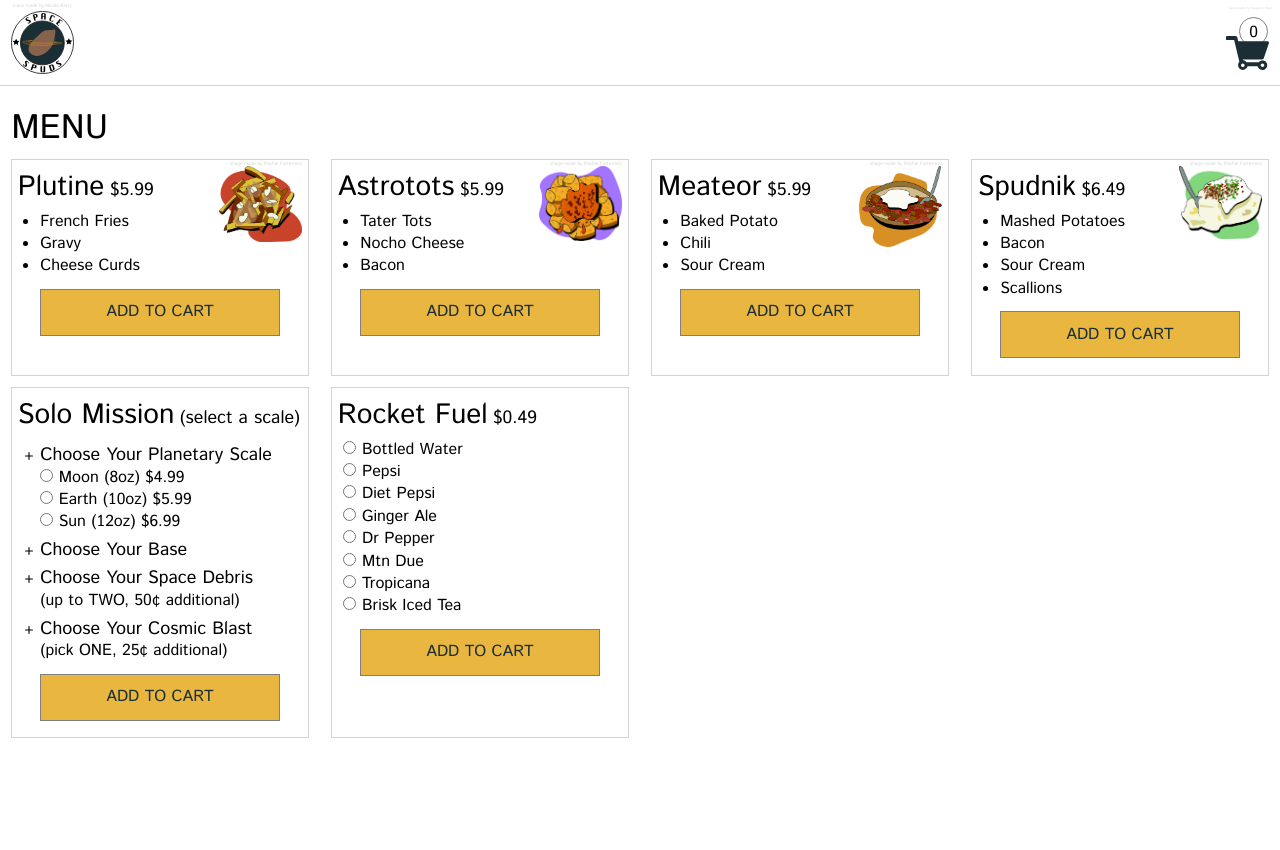
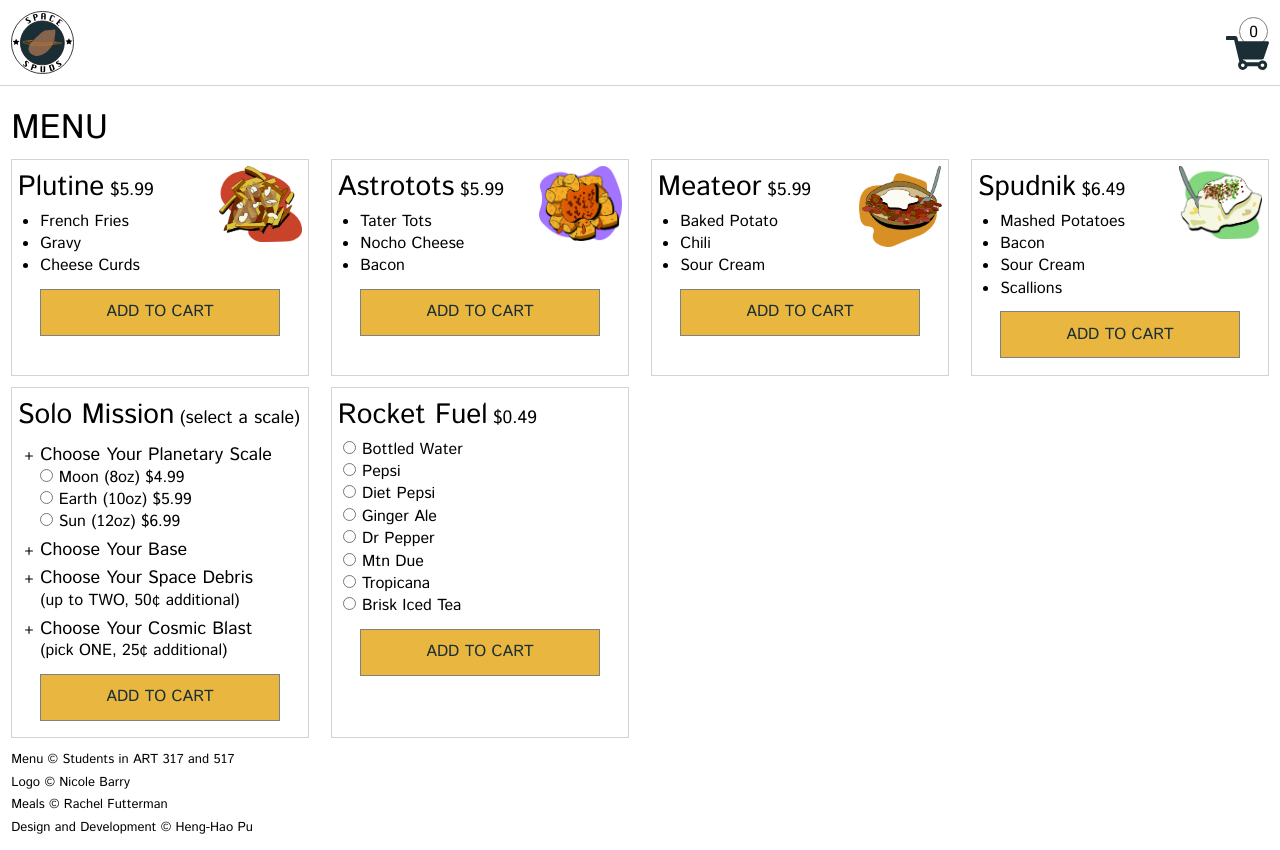
Before and after one commit to henghaopu/space-spuds, a plain HTML site: page index.html in a window 1280 px wide. Before the commit the page ends 800 px from the top, so only its background shows below. Drawn offline with nearby package versions, Linux system fonts and the light colour scheme.

Commit message:
Move credits to footer

```diff
--- a/index.html
+++ b/index.html
@@ -11,13 +11,11 @@
     <div id="root">
         <header>
             <a @click="showMenu"><img src="images/space-spuds-logo.svg" alt="Space Spuds Logo"></a>
-            <a href="https://drive.google.com/open?id=1wHf18e0dkOE6ATDlqhlA9vZ4NHfdyFpV" title="logo image source">Icons made by Nicole Barry</a>
             <!-- credt -->
             <div style="display:none;">image made by Nicole Barry<a href="https://drive.google.com/open?id=1wHf18e0dkOE6ATDlqhlA9vZ4NHfdyFpV" title="logo image source"></a></div>
             <div>
                 <a @click="showCart" v-cloak>{{shoppingCartCounter}}</a>
                 <a><img @click="showCart" src="images/cart-of-ecommerce.svg" alt="Shopping Cart"></a>
-                <a href="https://www.flaticon.com/authors/designerz-base" title="Designerz Base">Icons made by Designerz Base</a>
                 <!-- credt -->
                 <div style="display:none;">Icons made by<a href="https://www.flaticon.com/authors/designerz-base" title="Designerz Base">Designerz Base</a> from <a href="https://www.flaticon.com/" title="Flaticon">www.flaticon.com</a> is licensed by <a href="http://creativecommons.org/licenses/by/3.0/" title="Creative Commons BY 3.0" target="_blank">CC 3.0 BY</a></div>
             </div>
@@ -35,10 +33,7 @@
                             <li>Cheese Curds</li>
                         </ul>
                         <a @click="addToCart">ADD TO CART</a>
-                        <div>
-                            <img src="images/plutine.jpg" alt="Plutine">
-                            <a href="https://drive.google.com/open?id=13NJDOKKJx0uoen8OgW5tLhLo5yE9LMzG" title="Plutine image source">image made by Rachel Futterman</a>
-                        </div>
+                        <img src="images/plutine.jpg" alt="Plutine">
                         <!-- credt -->
                         <div style="display:none;">image made by Rachel Futterman<a href="https://drive.google.com/open?id=13NJDOKKJx0uoen8OgW5tLhLo5yE9LMzG" title="Plutine image source"></a></div>
                     </section>
@@ -51,10 +46,7 @@
                             <li>Bacon</li>
                         </ul>
                         <a @click="addToCart">ADD TO CART</a>
-                        <div>
-                            <img src="images/astrotots.jpg" alt="Astrotots">
-                            <a href="https://drive.google.com/file/d/1z4qgNEEowjBuB-mTnX3MMy_afik49A1G/view?usp=sharing" title="Astrotots image source">image made by Rachel Futterman</a>
-                        </div>
+                        <img src="images/astrotots.jpg" alt="Astrotots">
                         <!-- credt -->
                         <div style="display:none;">image made by Rachel Futterman<a href="https://drive.google.com/file/d/1z4qgNEEowjBuB-mTnX3MMy_afik49A1G/view?usp=sharing" title="Astrotots image source"></a></div>
                     </section>
@@ -67,10 +59,7 @@
                             <li>Sour Cream</li>
                         </ul>
                         <a @click="addToCart">ADD TO CART</a>
-                        <div>
-                            <img src="images/meateor.jpg" alt="Meateor">
-                            <a href="https://drive.google.com/open?id=1CEauVV3kP0nwrKRxiaTY3TJZ0z2wOlj4" title="Meateor image source">image made by Rachel Futterman</a>
-                        </div>
+                        <img src="images/meateor.jpg" alt="Meateor">
                         <!-- credt -->
                         <div style="display:none;">image made by Rachel Futterman<a href="https://drive.google.com/open?id=1CEauVV3kP0nwrKRxiaTY3TJZ0z2wOlj4" title="Meateor image source"></a></div>
                     </section>
@@ -84,10 +73,7 @@
                             <li>Scallions</li>
                         </ul>
                         <a @click="addToCart">ADD TO CART</a>
-                        <div>
-                            <img src="images/spudnik.jpg" alt="Spudnik">
-                            <a href="https://drive.google.com/open?id=1lY0JNIYHAlbtJZtajnHnYaLX5KP1_1UD" title="Spudnik image source">image made by Rachel Futterman</a>
-                        </div>
+                        <img src="images/spudnik.jpg" alt="Spudnik">
                         <!-- credt -->
                         <div style="display:none;">image made by Rachel Futterman<a href="https://drive.google.com/open?id=1lY0JNIYHAlbtJZtajnHnYaLX5KP1_1UD" title="Spudnik image source"></a></div>
                     </section>
@@ -203,6 +189,13 @@
         </main>
     </div>
 
+    <footer>
+        <p>Menu &copy; Students in ART 317 and 517</p>
+        <p>Logo &copy; Nicole Barry</p>
+        <p>Meals &copy; Rachel Futterman</p>
+        <p>Design and Development &copy; Heng-Hao Pu</p>
+    </footer>
+
     <script src="https://cdn.jsdelivr.net/npm/vue@2.5.17/dist/vue.js"></script>
     <script src="scripts.js"></script>
 </body>
--- a/styles.css
+++ b/styles.css
@@ -171,15 +171,6 @@ section img + a {
     text-decoration: none;
 }
 
-#root > header > a + a {
-    position: absolute;
-    text-decoration: none;
-    left: 13px;
-    top: -5px;
-    font-size: 0.3rem;
-    color: lightgray;
-}
-
 #root > header > div:nth-child(4) > a:nth-child(3) {
     position: absolute;
     width: 100px;
@@ -274,3 +265,8 @@ td input {
     text-indent: 2px;
     width: 70px;
 }
+
+footer {
+    margin: 0 0.7rem 0.7rem 0.7rem;
+    font-size: 13px;
+}
```
